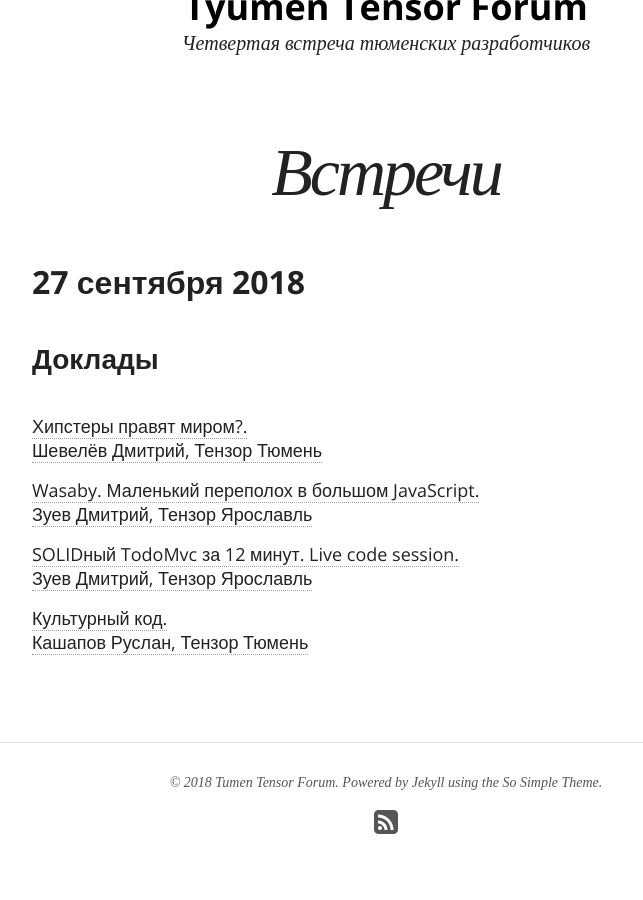
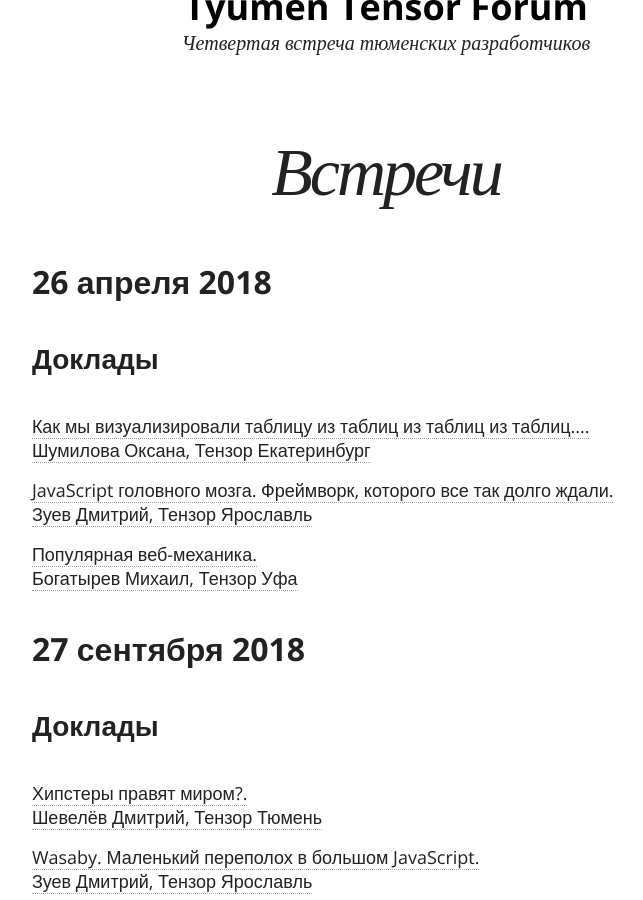
Before and after one commit to tmntensor/tmntensor.github.io, a Jekyll site: the page built from events/index.md, in a window 1280 px wide and 900 px high, scrolled down 491 px. Shown: the whole window, without its empty margins (254-897 px from the left). Built offline with Jekyll 4.4.1, drawn with Linux system fonts in a browser that asks for light colours; nearby versions of some CDN libraries; comment, search, counter and statistics services are not loaded.

Commit message:
add events

```diff
--- a/_data/authors.yml
+++ b/_data/authors.yml
@@ -182,11 +182,17 @@ kashapov_r:
   # avatar: hekus.png
   # company: Тензор Уфа
 
-# bogatirev_misha:
-  # name: Богатырев Михаил
-  # email: ma.bogatyrev@tensor.ru
-  # avatar: misha.png
-  # company: Тензор Уфа
+bogatirev_misha:
+  name: Богатырев Михаил
+  email: ma.bogatyrev@tensor.ru
+  avatar: misha.png
+  company: Тензор Уфа
+
+shumilova_o:
+  name: Шумилова Оксана
+  email: 1@1.com
+  avatar: shumilova_oksana.png
+  company: Тензор Екатеринбург
 
 # potykov_vitaliy:
   # name: Потяков Виталий
--- a/_data/talks.yml
+++ b/_data/talks.yml
@@ -1,6 +1,6 @@
-meetup_u4:
-  date: 2018-09-20
-  finished: false
+meetup_tmn3:
+  date: 2018-04-26
+  finished: true
 
 meetup_tmn4:
   date: 2018-09-27
--- /dev/null
+++ b/_posts/talks/2018-04-26-2-frame.md
@@ -0,0 +1,20 @@
+---
+layout: talk
+title: "JavaScript головного мозга. Фреймворк, которого все так долго ждали"
+modified:
+categories: talks
+author: zuev_dmitry
+excerpt:
+tags: [mvc web]
+image:
+feature:
+talk: meetup_tmn3
+date: 2018-04-26
+comments: true
+share: true
+announce: true
+video:
+slides:
+---
+
+* Расскажем о том, как можно пересобирать огромное Web-SPA с помощью 1000 программистов без боли!
--- /dev/null
+++ b/_posts/talks/2018-04-26-3-graph.md
@@ -0,0 +1,20 @@
+---
+layout: talk
+title: "Как мы визуализировали таблицу из таблиц из таблиц из таблиц..."
+modified:
+categories: talks
+author: shumilova_o
+excerpt:
+tags: [mvc web]
+image:
+feature:
+talk: meetup_tmn3
+date: 2018-04-26
+comments: true
+share: true
+announce: true
+video:
+slides:
+---
+
+* Узнаете про canvas, svg, d3js и циклические связные графы
```
Also changed, not shown: _posts/talks/2018-04-26-1-web.md (added, +23 -0 lines), images/shumilova_oksana.png (added).
